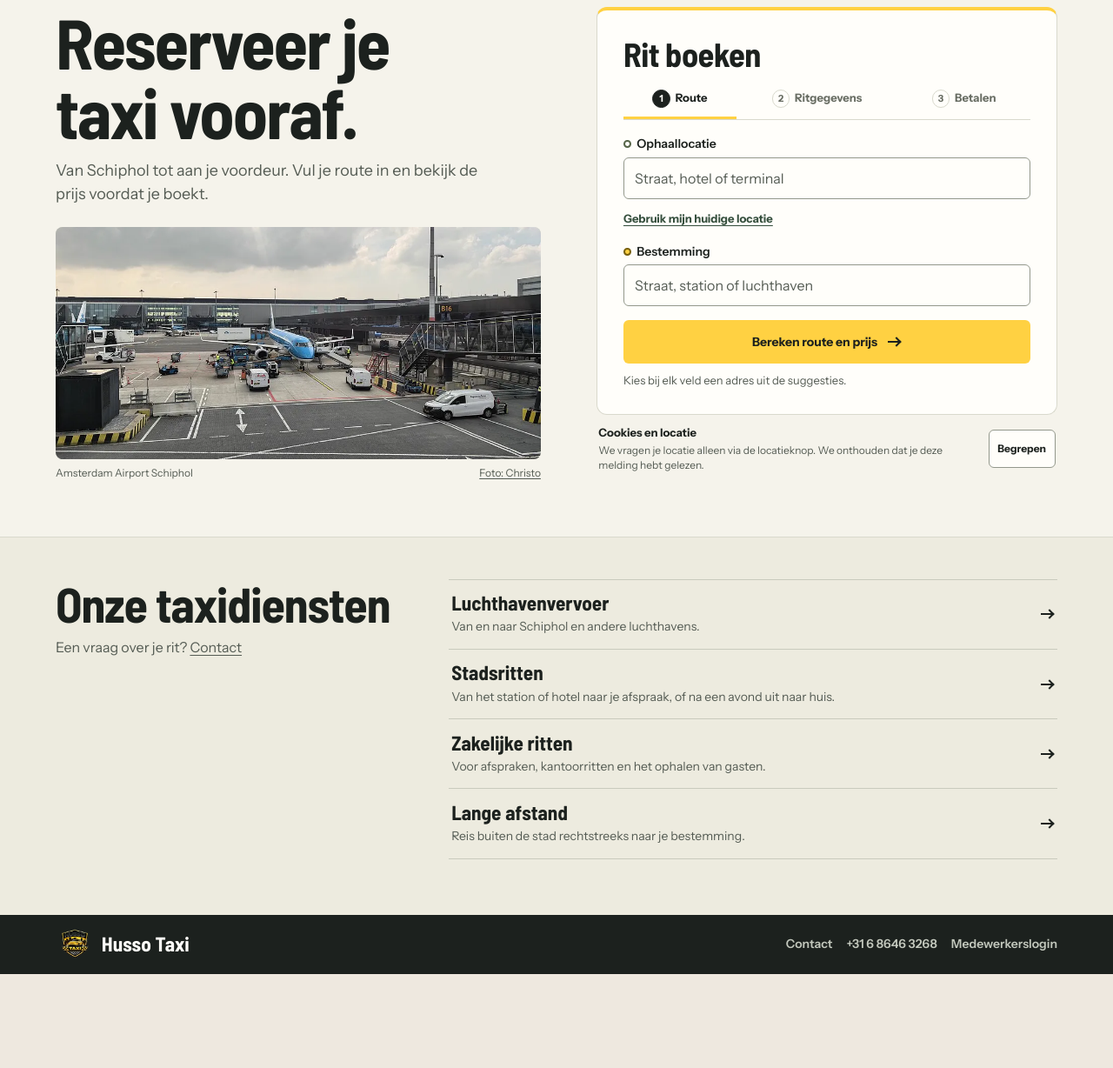
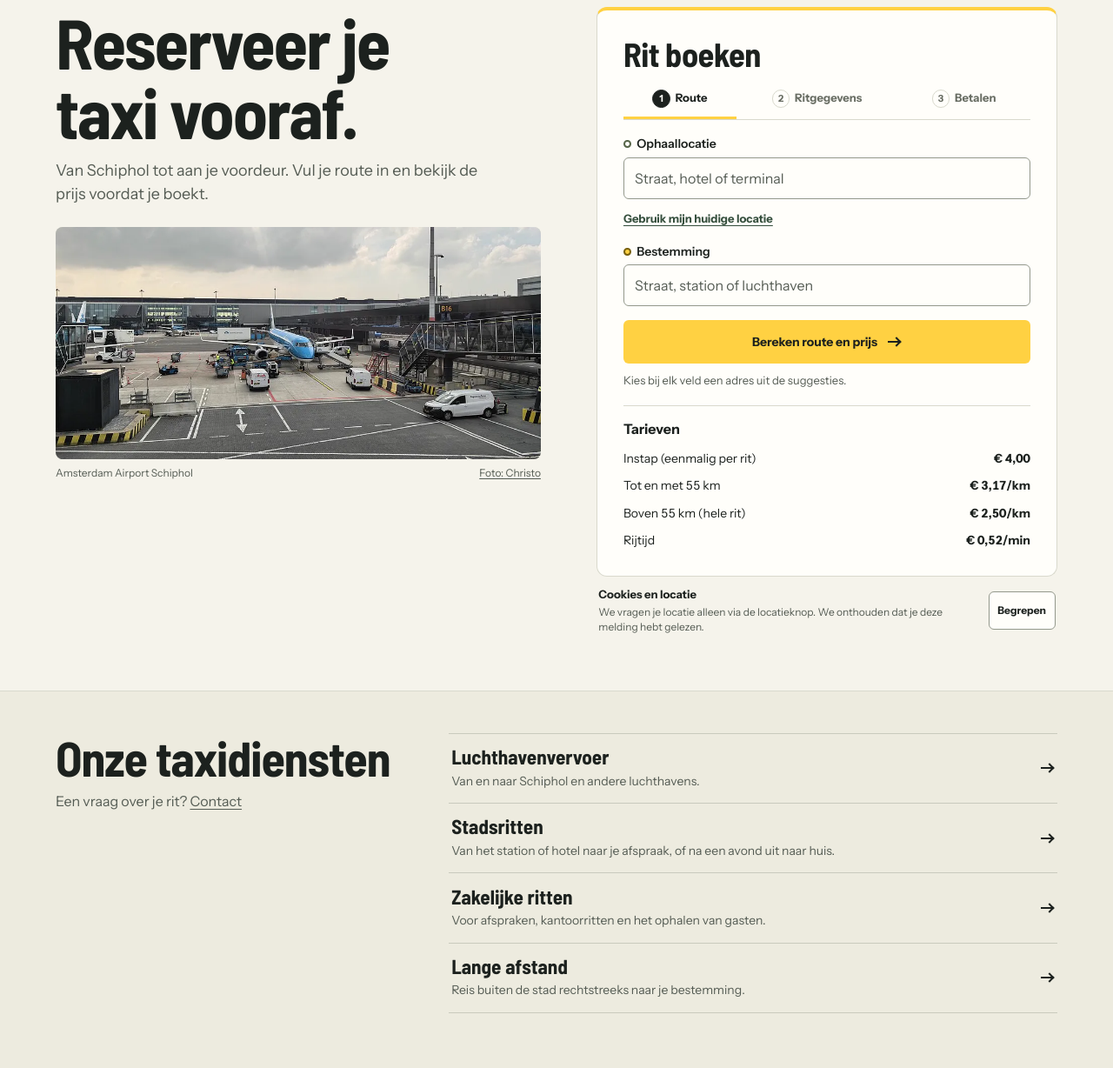
Before and after one commit to MahamudMataan/husso_taxi, a Laravel app: page / in a window 1280 px wide. Shown: the part 124-1352 px from the top of the page at 87% size. Before the commit the page ends 1244 px from the top, so only its background shows below. Run offline with Laravel 12, Linux system fonts and the light colour scheme; style sheets or scripts are compiled from the project's sources.

Commit message:
Apply confirmed fares and retain historical booking prices

```diff
--- a/app/Services/BookingCreator.php
+++ b/app/Services/BookingCreator.php
@@ -27,7 +27,7 @@ class BookingCreator
             'longitude' => $validated['destination_longitude'],
         ]);
 
-        $quotedAmount = $this->priceCalculator->quote($route['distance_km'], $route['duration_min']);
+        $quotedAmount = $this->priceCalculator->quote($route['distance_km'], $route['duration_min'], $route['distance_meters']);
 
         $booking = Booking::create([
             'reference' => $this->reference(),
@@ -49,7 +49,7 @@ class BookingCreator
             'distance_km' => $route['distance_km'],
             'duration_min' => $route['duration_min'],
             'base_fare' => BookingPriceCalculator::BASE_FARE,
-            'km_rate' => BookingPriceCalculator::KM_RATE,
+            'km_rate' => $this->priceCalculator->kilometerRate($route['distance_meters']),
             'minute_rate' => BookingPriceCalculator::MINUTE_RATE,
             'quoted_amount' => $quotedAmount,
             'payment_method' => $paymentMethod,
--- a/app/Services/BookingPriceCalculator.php
+++ b/app/Services/BookingPriceCalculator.php
@@ -4,12 +4,19 @@ namespace App\Services;
 
 class BookingPriceCalculator
 {
-    public const BASE_FARE = 0.00;
-    public const KM_RATE = 3.00;
-    public const MINUTE_RATE = 0.50;
+    public const BASE_FARE = 4.00;
+    public const KM_RATE = 3.17;
+    public const MINUTE_RATE = 0.52;
+    public const LONG_DISTANCE_KM = 55;
+    public const LONG_DISTANCE_KM_RATE = 2.50;
 
-    public function quote(float $distanceKm, int $durationMin): float
+    public function kilometerRate(int $distanceMeters): float
     {
-        return round(($distanceKm * self::KM_RATE) + ($durationMin * self::MINUTE_RATE), 2);
+        return $distanceMeters > self::LONG_DISTANCE_KM * 1000 ? self::LONG_DISTANCE_KM_RATE : self::KM_RATE;
+    }
+
+    public function quote(float $distanceKm, int $durationMin, int $distanceMeters): float
+    {
+        return round(self::BASE_FARE + ($distanceKm * $this->kilometerRate($distanceMeters)) + ($durationMin * self::MINUTE_RATE), 2);
     }
 }
--- a/app/Services/GoogleRouteEstimator.php
+++ b/app/Services/GoogleRouteEstimator.php
@@ -13,11 +13,11 @@ class GoogleRouteEstimator
     /**
      * @param  array{latitude: numeric, longitude: numeric}  $origin
      * @param  array{latitude: numeric, longitude: numeric}  $destination
-     * @return array{distance_km: float, duration_min: int}
+     * @return array{distance_km: float, distance_meters: int, duration_min: int}
      */
     public function estimate(array $origin, array $destination): array
     {
-        $cacheKey = 'route:'
+        $cacheKey = 'route:v2:'
             .round((float) $origin['latitude'], 4).','
             .round((float) $origin['longitude'], 4).':'
             .round((float) $destination['latitude'], 4).','
@@ -88,6 +88,7 @@ class GoogleRouteEstimator
 
         return [
             'distance_km'  => round($distanceMeters / 1000, 1),
+            'distance_meters' => $distanceMeters,
             'duration_min' => (int) ceil($durationSeconds / 60),
         ];
     }
--- a/resources/css/husso.css
+++ b/resources/css/husso.css
@@ -316,6 +316,17 @@ html:has(.site-booking) {
     margin-bottom: .65rem;
     font: 700 clamp(1.75rem, 4vw, 2.4rem)/1.05 var(--display);
     letter-spacing: -.015em;
+}
+
+.booking-rates {
+    margin-top: 1.25rem;
+    padding-top: .85rem;
+    border-top: 1px solid var(--line);
+}
+
+.booking-rates h3 {
+    font-size: 1rem;
+    font-weight: 700;
 }
 
 .booking-steps {
--- a/resources/js/booking.js
+++ b/resources/js/booking.js
@@ -276,7 +276,7 @@ export function booking(config) {
                     destination: { latitude: destination.latitude, longitude: destination.longitude },
                 }, request.signal);
                 if (request.signal.aborted) return;
-                if (!Number.isFinite(quote.distance_km) || !Number.isFinite(quote.duration_min)) {
+                if (!Number.isFinite(quote.distance_km) || !Number.isFinite(quote.duration_min) || !Number.isFinite(quote.quoted_amount)) {
                     throw new Error('Missing route estimate');
                 }
                 this.quote = quote;
@@ -289,8 +289,7 @@ export function booking(config) {
         },
 
         estimateTotal() {
-            if (!this.quote) return 0;
-            return this.quote.distance_km * config.distanceRate + this.quote.duration_min * config.timeRate;
+            return this.quote?.quoted_amount ?? 0;
         },
 
         money(value) {
--- a/resources/views/admin/dashboard.blade.php
+++ b/resources/views/admin/dashboard.blade.php
@@ -52,10 +52,7 @@
                 </section>
                 <section class="dispatch-panel dispatch-panel-body">
                     <h2 class="dispatch-heading">Prijsmodel</h2>
-                    <dl class="dispatch-detail-list">
-                        <div class="dispatch-fare"><dt>Per kilometer</dt><dd>€ {{ number_format(\App\Services\BookingPriceCalculator::KM_RATE, 2, ',', '.') }}</dd></div>
-                        <div class="dispatch-fare"><dt>Per minuut</dt><dd>€ {{ number_format(\App\Services\BookingPriceCalculator::MINUTE_RATE, 2, ',', '.') }}</dd></div>
-                    </dl>
+                    <x-husso.price-rules />
                 </section>
             </aside>
         </div>
--- a/resources/views/bookings/form.blade.php
+++ b/resources/views/bookings/form.blade.php
@@ -169,4 +169,9 @@
             </div>
         </div>
     </form>
+
+    <section class="booking-rates" aria-labelledby="booking-rates-title">
+        <h3 id="booking-rates-title">{{ $isEnglish ? 'Fares' : 'Tarieven' }}</h3>
+        <x-husso.price-rules :is-english="$isEnglish" />
+    </section>
 </section>
--- /dev/null
+++ b/resources/views/components/husso/price-rules.blade.php
@@ -0,0 +1,14 @@
+@use('App\Services\BookingPriceCalculator')
+@props(['isEnglish' => false])
+
+@php
+    $money = fn (float $amount): string => '€ '.number_format($amount, 2, $isEnglish ? '.' : ',', $isEnglish ? ',' : '.');
+    $threshold = BookingPriceCalculator::LONG_DISTANCE_KM;
+@endphp
+
+<dl class="dispatch-detail-list" aria-label="{{ $isEnglish ? 'Taxi fares' : 'Taxitarieven' }}">
+    <div class="dispatch-fare"><dt>{{ $isEnglish ? 'Starting fare (once per ride)' : 'Instap (eenmalig per rit)' }}</dt><dd>{{ $money(BookingPriceCalculator::BASE_FARE) }}</dd></div>
+    <div class="dispatch-fare"><dt>{{ $isEnglish ? 'Up to '.$threshold.' km' : 'Tot en met '.$threshold.' km' }}</dt><dd>{{ $money(BookingPriceCalculator::KM_RATE) }}/km</dd></div>
+    <div class="dispatch-fare"><dt>{{ $isEnglish ? 'Over '.$threshold.' km (entire ride)' : 'Boven '.$threshold.' km (hele rit)' }}</dt><dd>{{ $money(BookingPriceCalculator::LONG_DISTANCE_KM_RATE) }}/km</dd></div>
+    <div class="dispatch-fare"><dt>{{ $isEnglish ? 'Ride time' : 'Rijtijd' }}</dt><dd>{{ $money(BookingPriceCalculator::MINUTE_RATE) }}/min</dd></div>
+</dl>
--- a/resources/views/welcome.blade.php
+++ b/resources/views/welcome.blade.php
@@ -23,8 +23,6 @@
             'destination', 'destination_latitude', 'destination_longitude',
             'customer_name', 'customer_email', 'phone', 'ride_date', 'ride_time', 'passengers', 'ride_type',
         ]),
-        'distanceRate' => \App\Services\BookingPriceCalculator::KM_RATE,
-        'timeRate' => \App\Services\BookingPriceCalculator::MINUTE_RATE,
         'messages' => [
             'searching' => $isEnglish ? 'Searching for addresses…' : 'Adressen zoeken…',
             'selecting' => $isEnglish ? 'Loading address…' : 'Adres laden…',
```
Also changed, not shown: app/Http/Controllers/MolliePaymentController.php (+5 -3 lines), app/Http/Controllers/RouteEstimateController.php (+7 -2 lines), app/Models/Booking.php (+3 -4 lines), resources/views/components/husso/fare.blade.php (+8 -3 lines), tests/Feature/BookingFlowTest.php (+17 -5 lines), tests/Unit/BookingPriceCalculatorTest.php (added, +35 -0 lines).
